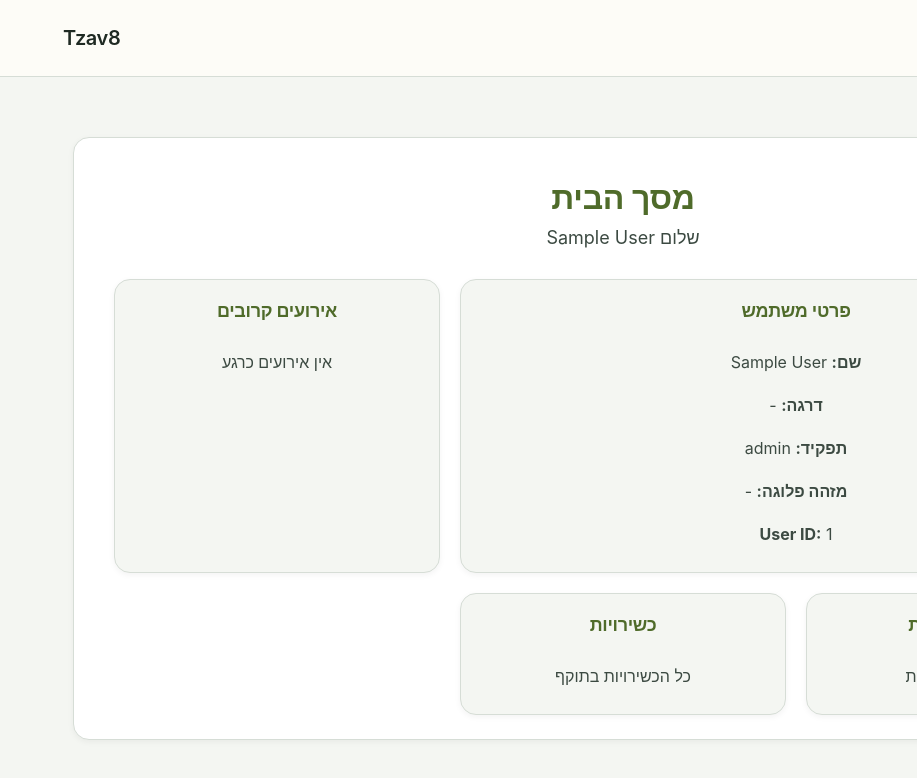
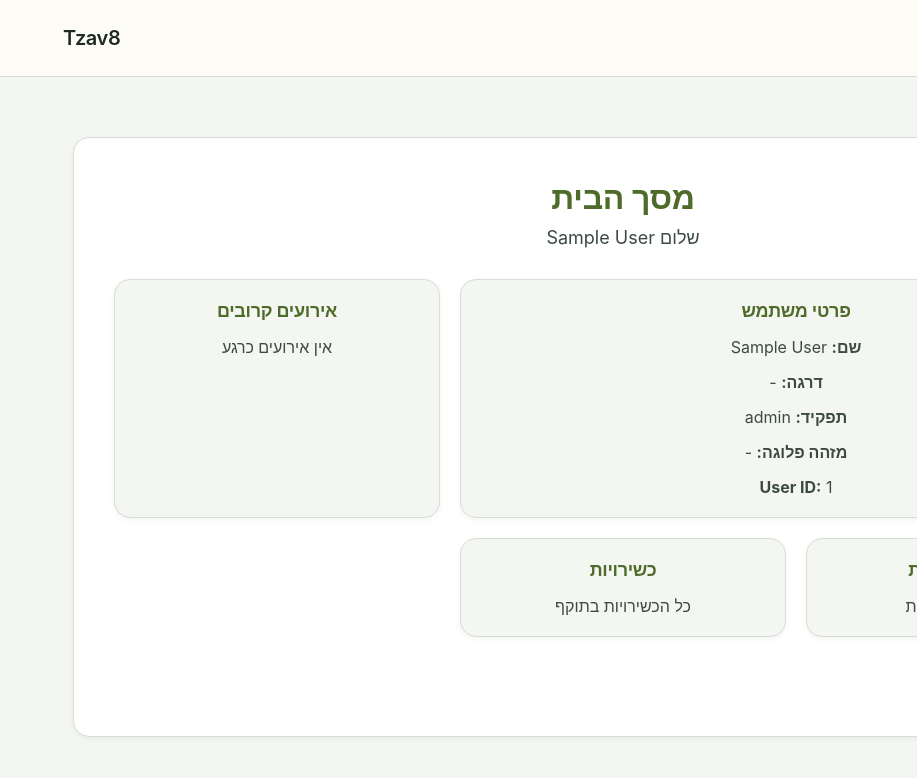
Before and after one commit to dorlevi7/tzav8, a React (Vite) app in the folder client/: page /home in a window 1280 px wide. Shown: the top 778 px of the page, without its empty margins (363-1280 px from the left). Built offline with nearby package versions, Linux system fonts and the light colour scheme; sample sign-in values are in the browser's storage.

Commit message:
Add Personnel Management page and improve home header alignment

```diff
--- a/client/src/styles/pages/Home.css
+++ b/client/src/styles/pages/Home.css
@@ -89,13 +89,13 @@
 }
 
 .dashboard-card h3 {
-    margin-bottom: 15px;
+    margin-bottom: 0px;
     font-size: var(--font-size-lg);
     color: var(--primary-color);
 }
 
 .dashboard-card p {
-    margin-bottom: 8px;
+    margin-bottom: 0px;
     color: var(--text-secondary);
     word-break: break-word;
 }
```
